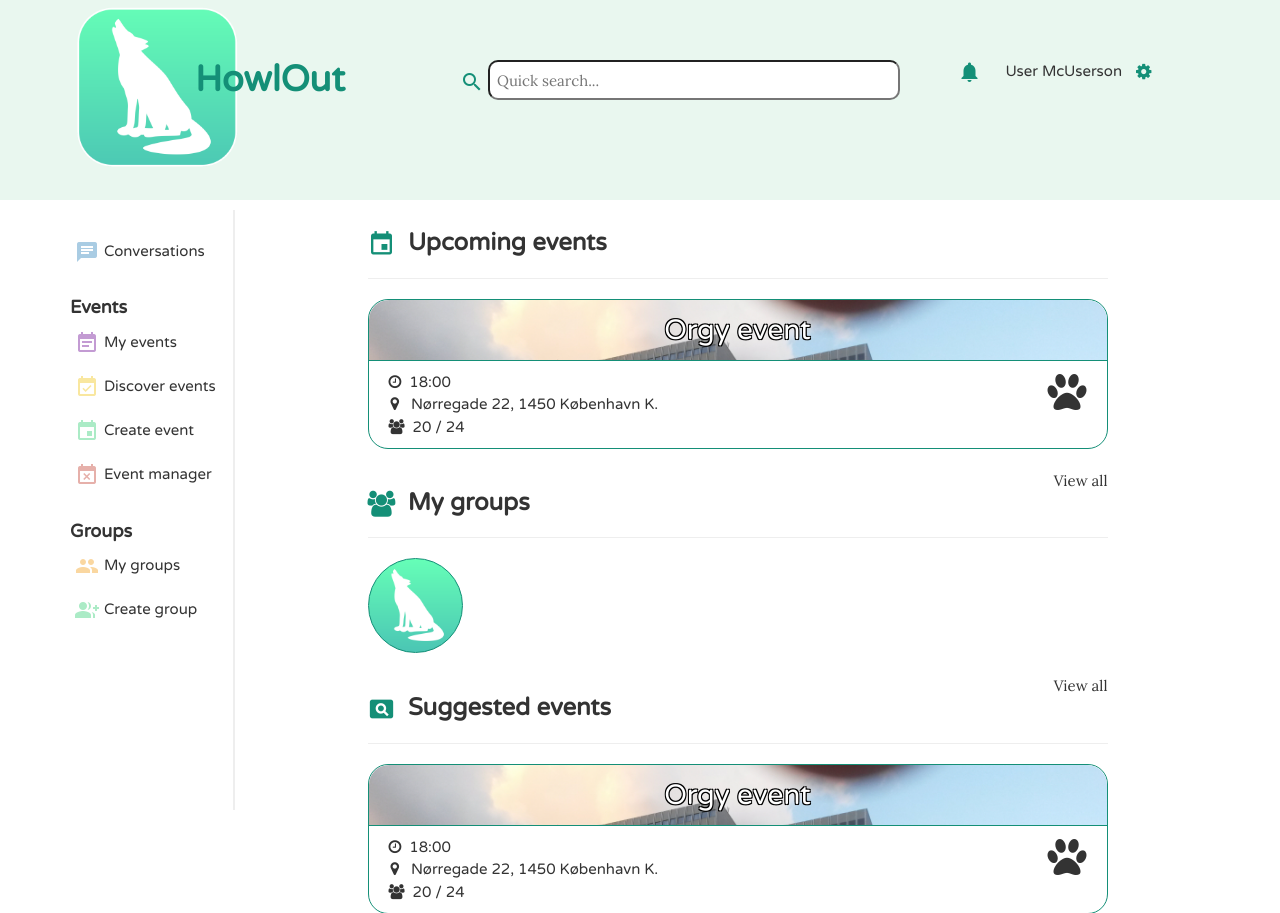
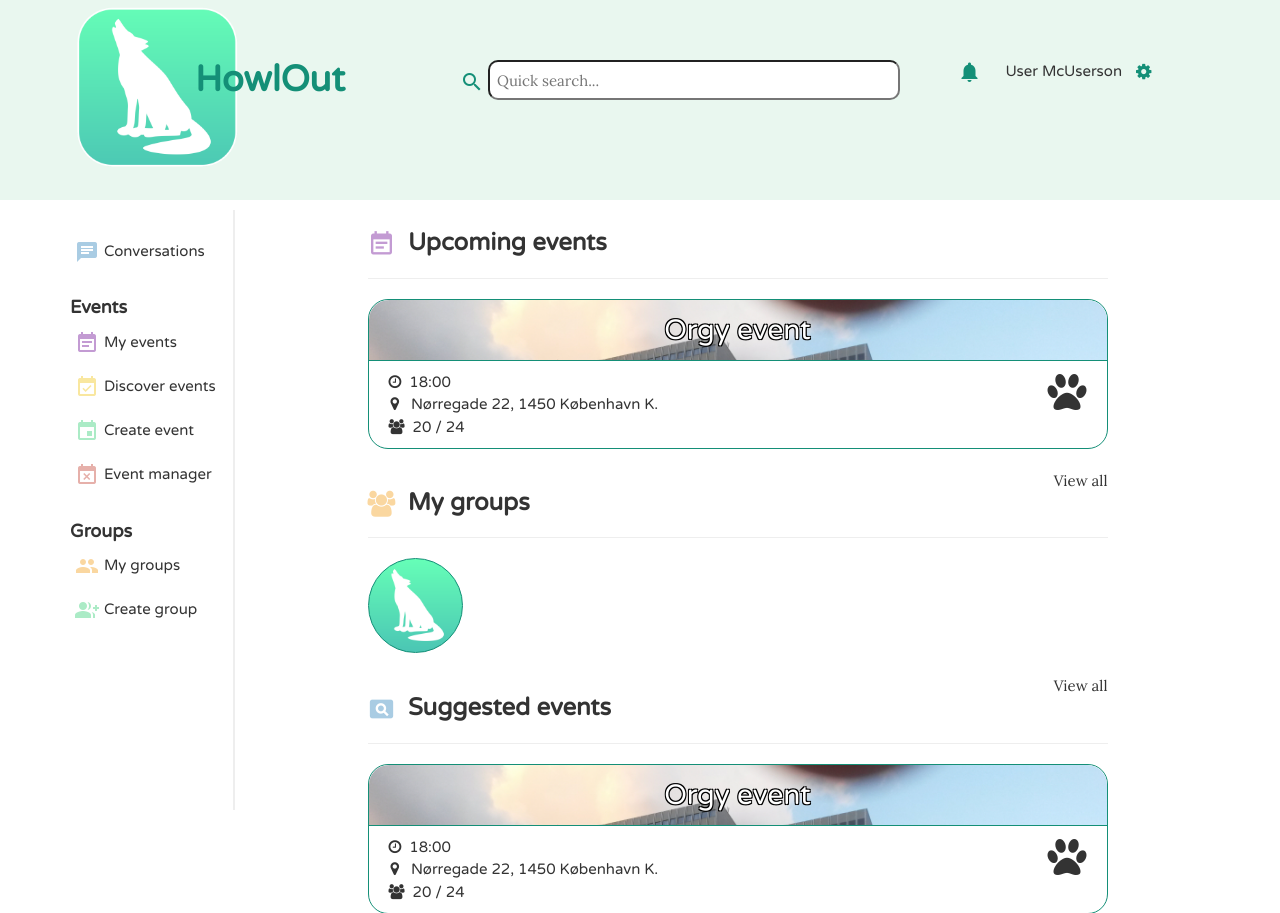
Before and after one commit to gwiz84/HowlOut-Webapp, a PHP site: page / in a window 1280 px wide. Shown: the top 913 px of the page. Run offline with PHP 8.4, Linux system fonts and the light colour scheme.

Commit message:
moved colors from left menu css to style file so they can be used everywhere

```diff
--- a/css/p_leftmenu.css
+++ b/css/p_leftmenu.css
@@ -27,27 +27,3 @@ a:hover {
 .convicon {
 	font-size: 20px;
 }
-
-.icon_green {
-	color: #abebc6;
-}
-
-.icon_yellow {
-	color: #f9e79f;
-}
-
-.icon_purple {
-	color: #c39bd3;
-}
-
-.icon_red {
-	color: #e6b0aa;
-}
-
-.icon_blue {
-	color: #a9cce3;
-}
-
-.icon_orange {
-	color: #fad7a0;
-}
--- a/css/style.css
+++ b/css/style.css
@@ -63,3 +63,27 @@ span {
     border: solid 1px #148f77;
     cursor: pointer;
 }
+
+.icon_green {
+    color: #abebc6;
+}
+
+.icon_yellow {
+    color: #f9e79f;
+}
+
+.icon_purple {
+    color: #c39bd3;
+}
+
+.icon_red {
+    color: #e6b0aa;
+}
+
+.icon_blue {
+    color: #a9cce3;
+}
+
+.icon_orange {
+    color: #fad7a0;
+}
--- a/index.php
+++ b/index.php
@@ -44,7 +44,7 @@
         </div>
         <div class="col-sm-10 col-lg-offset-1 col-lg-8" style="border:solid 0px black;height:100%;padding:0 20px 0 20px;">
             <!--      PAGE CONTENT GOES HERE      -->
-            <h3><i class="material-icons" style="color: #148f77 ;font-size:28px;vertical-align:middle;">event</i>&nbsp;&nbsp;Upcoming events</h3>
+            <h3><i class="material-icons icon_purple" style="font-size:28px;vertical-align:middle;">event_note</i>&nbsp;&nbsp;Upcoming events</h3>
             <hr>
             <!--                THE EVENT BOX START -->
             <div class="event-box">
@@ -63,7 +63,7 @@
             <br>
             <a style="float:right;font-size:15px;cursor:pointer;">View all</a>
 
-            <h3><i class="fa fa-users" aria-hidden="true" style="color: #148f77 ;font-size:26px;vertical-align:middle;"></i>&nbsp;&nbsp;My groups</h3>
+            <h3><i class="fa fa-users icon_orange" aria-hidden="true" style="font-size:26px;vertical-align:middle;"></i>&nbsp;&nbsp;My groups</h3>
             <hr>
 <!--            GROUP CIRCLE ThING START-->
             <div class="group-circle" style="background-image: url('img/howlout_icon.png');background-size:100%;">
@@ -72,7 +72,7 @@
             <br>
             <a style="float:right;font-size:15px;cursor:pointer;">View all</a>
 <!--             GROUP CIRLCE THING END -->
-            <h3><i class="material-icons" style="color: #148f77 ;font-size:28px;vertical-align:middle;">pageview</i>&nbsp;&nbsp;Suggested events</h3>
+            <h3><i class="material-icons icon_blue" style="font-size:28px;vertical-align:middle;">pageview</i>&nbsp;&nbsp;Suggested events</h3>
             <hr>
 <!--            BUNCH OF DEMO SUGGESTED EVENTS FOR SHOW BELOW HERE -->
             <div class="event-box">
```
